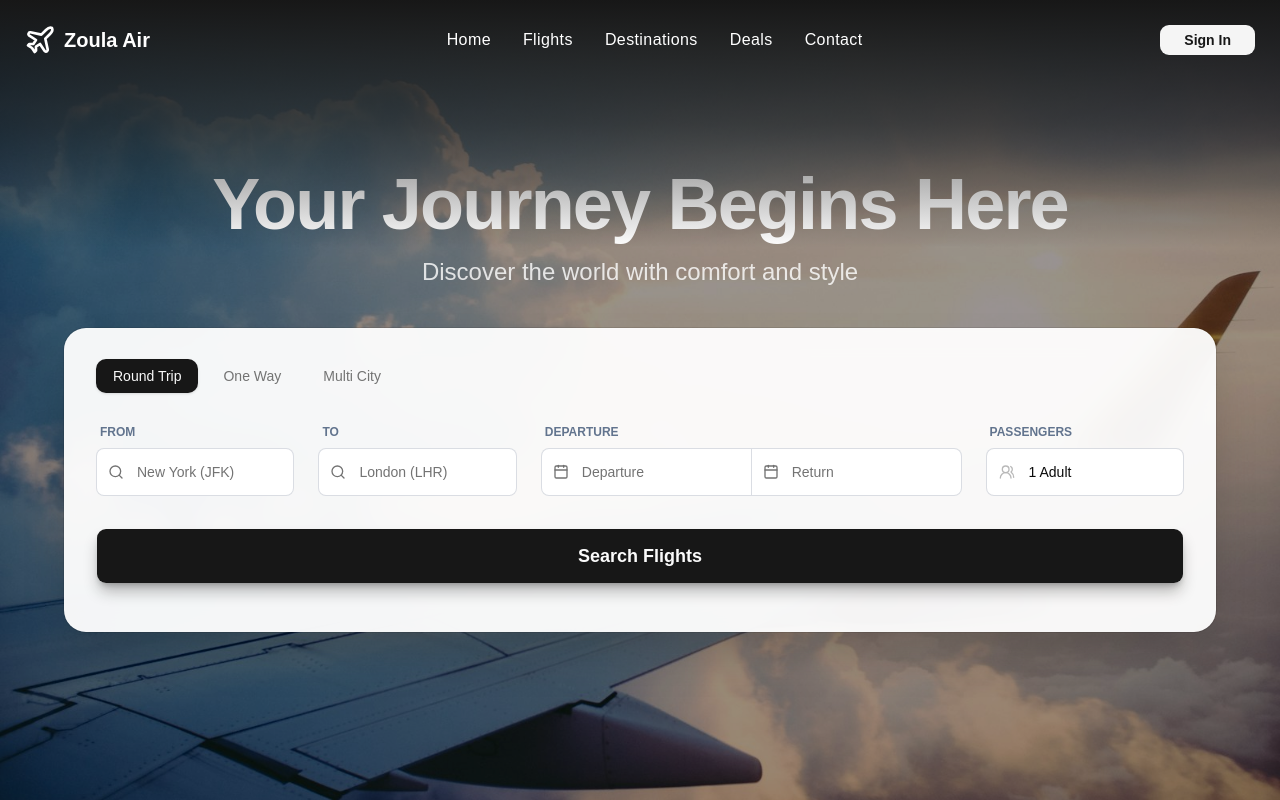
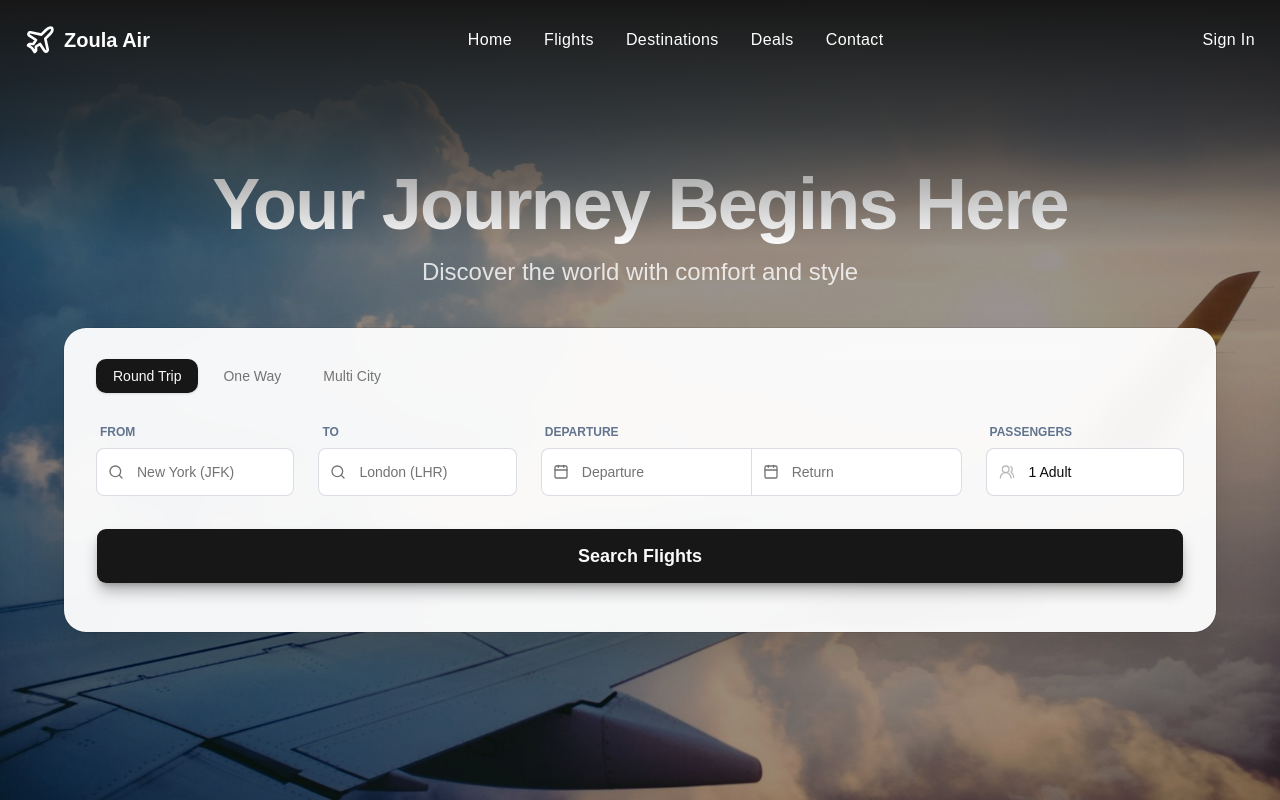
Before and after one commit to AlexT878/zoula-air-app, a React (Vite) app in the folder frontend/: page / in a window 1280 px wide. Built offline with nearby package versions, Linux system fonts and the light colour scheme.

Commit message:
sign in button changed design

```diff
--- a/frontend/src/components/layout/Header.jsx
+++ b/frontend/src/components/layout/Header.jsx
@@ -27,11 +27,12 @@ export default function Header() {
           ))}
         </ul>
 
-        <Link to="/login">
-          <Button variant="secondary" className="font-semibold px-6">
-            {header.signIn}
-          </Button>
-        </Link>
+        <Button
+          variant="ghost"
+          className="cursor-pointer text-white hover:text-white/70 hover:bg-transparent transition-colors tracking-wide font-medium text-base p-0 h-auto"
+        >
+          {header.signIn}
+        </Button>
       </nav>
     </header>
   );
```
